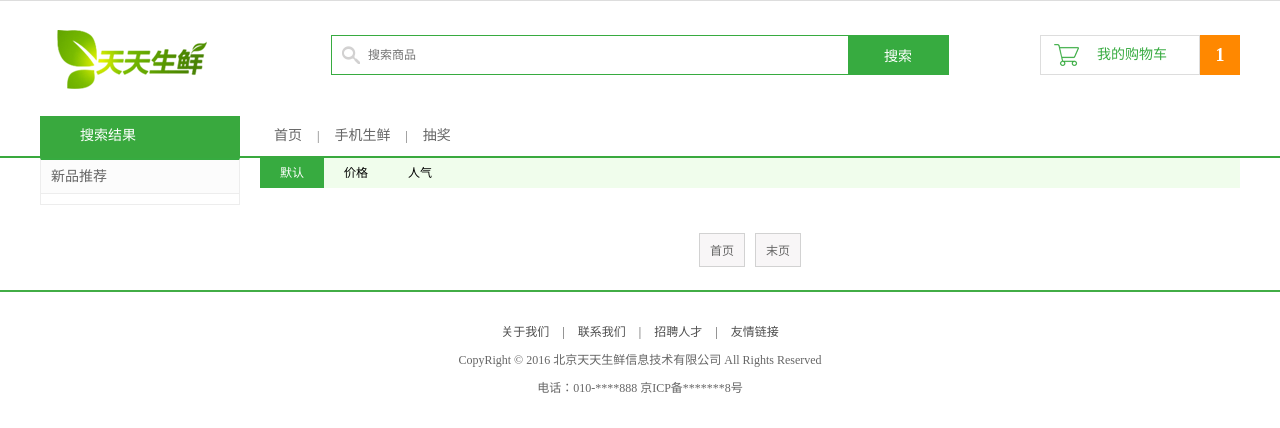
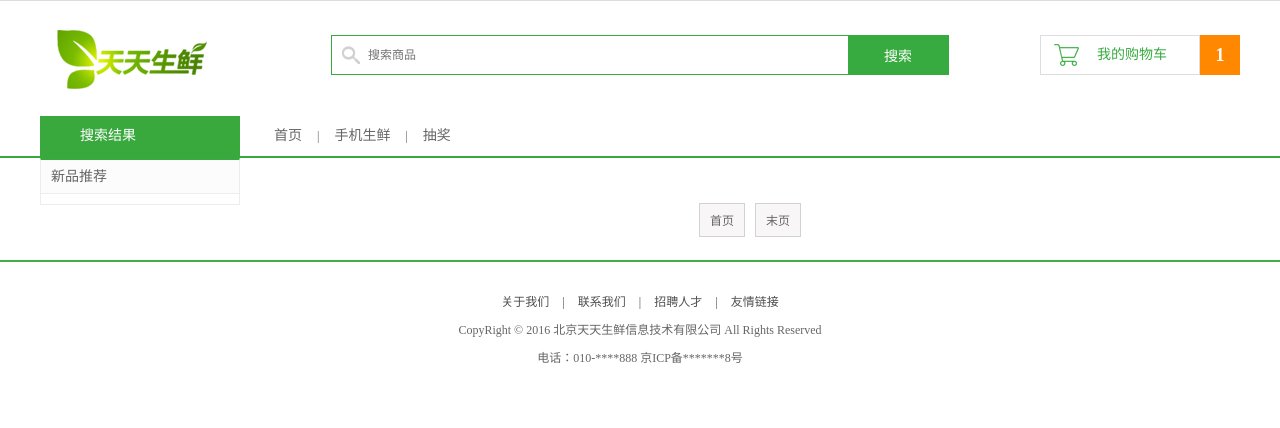
Before and after one commit to deqth/fiveGo, a Django app: template ttsx/shopping/templates/shopping/search.html in a window 1280 px wide. Shown: the part 29-457 px from the top of the page. Run offline with Django 3.2, Linux system fonts and the light colour scheme; the template is opened without the code that fills it, so the values that code supplies are empty; parts of the project's set-up code (start-up, migrations or seed data) failed here and were passed over.

Commit message:
1.6index/list

```diff
--- a/ttsx/shopping/models.py
+++ b/ttsx/shopping/models.py
@@ -10,5 +10,6 @@ class GoodsInfo(models.Model):
     info = models.CharField(max_length=200)   #商品简介
     info_detail = models.CharField(max_length=3000) #商品详情
     bigImg = models.ImageField()#商品图片
+    cliNum = models.IntegerField(max_length=100000) #点击量
     class Meta():
         db_table = 'goods'
--- a/ttsx/shopping/templates/shopping/search.html
+++ b/ttsx/shopping/templates/shopping/search.html
@@ -56,12 +56,6 @@
 			</div>
 		</div>
 		<div class="r_wrap fr clearfix">
-			<div class="sort_bar">
-				<a href="{% url 'shopping:search' 'id' 1%}" class="active">默认</a>
-				<a href="{% url 'shopping:search' 'price' 1%}">价格</a>
-				<a href="#">人气</a>
-			</div>
-
 			<ul class="goods_type_list clearfix">
 				{%for temp in results%}
 				<li>
```
